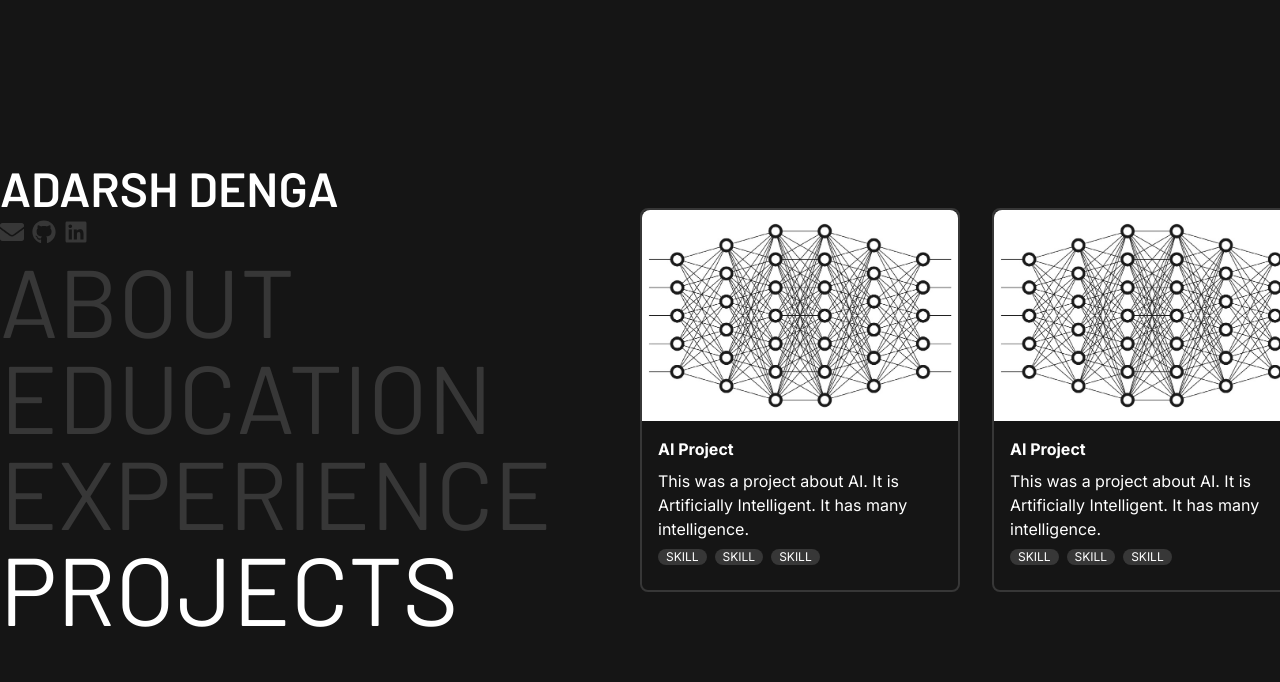
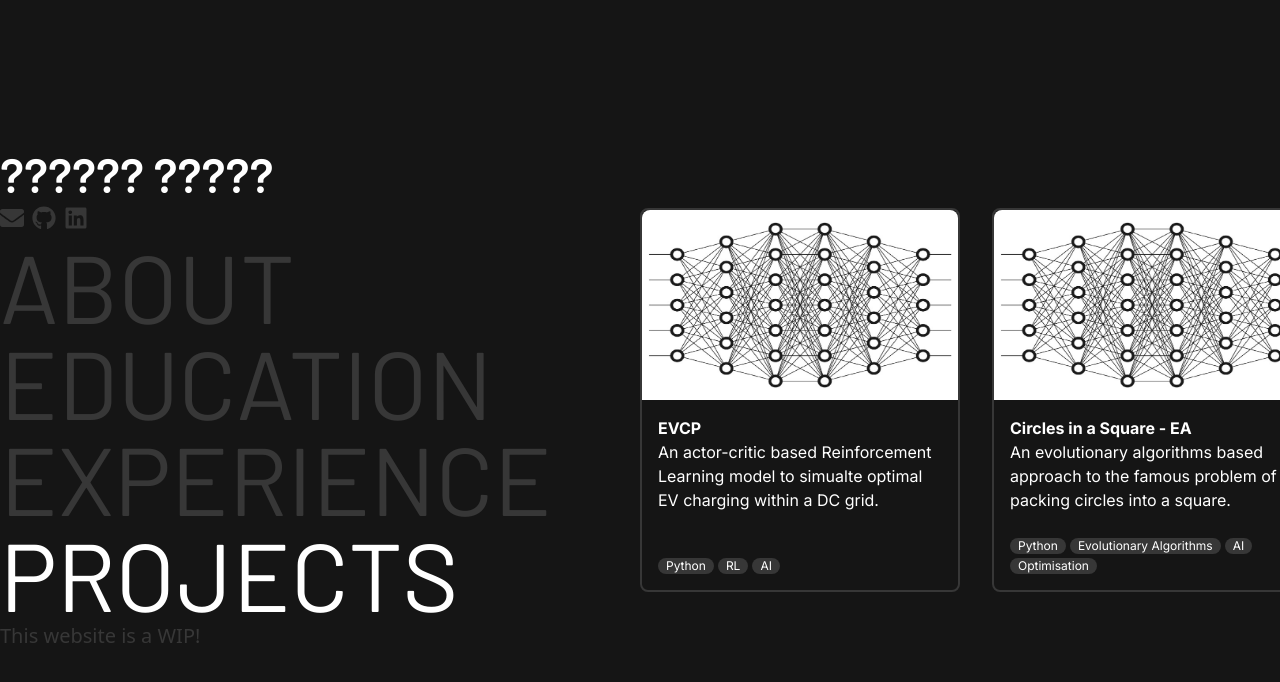
Before and after one commit to adarshdenga/addie-portfolio, a React (Vite) app: page / in a window 1280 px wide. Both pictures are taken after a click on the element "PROJECTS". Shown: the top 682 px of the page. Built offline with nearby package versions, Linux system fonts and the light colour scheme.

Commit message:
Filled in some of the projects, tweaked the design of the project cards, clarified that this website is a WIP

```diff
--- a/src/components/Nav.tsx
+++ b/src/components/Nav.tsx
@@ -6,6 +6,7 @@ export default function Nav() {
     <div className="w-full md:w-1/2 lg:w-1/2 justify-center flex flex-col">
       <Socials />
       <Sections />
+      <p className="text-gray text-xl">This website is a WIP!</p>
     </div>
   );
 }
--- a/src/components/Projects.tsx
+++ b/src/components/Projects.tsx
@@ -2,69 +2,56 @@ import { useState } from "react";
 import network from "../assets/projectimages/network.png";
 
 export default function Projects() {
+
   const projects = [
     {
-      name: "AI Project",
-      skills: ["SKILL", "SKILL", "SKILL"],
+      name: "EVCP",
+      skills: ["Python", "RL", "AI"],
       image: network,
       about:
-        "This was a project about AI. It is Artificially Intelligent. It has many intelligence.",
+        "An actor-critic based Reinforcement Learning model to simualte optimal EV charging within a DC grid.",
     },
     {
-      name: "AI Project",
-      skills: ["SKILL", "SKILL", "SKILL"],
+      name: "Circles in a Square - EA",
+      skills: ["Python", "Evolutionary Algorithms", "AI", "Optimisation"],
       image: network,
       about:
-        "This was a project about AI. It is Artificially Intelligent. It has many intelligence.",
+        "An evolutionary algorithms based approach to the famous problem of packing circles into a square.",
     },
     {
-      name: "AI Project",
-      skills: ["SKILL", "SKILL", "SKILL"],
+      name: "Travelling Salesperson Problem - EA",
+      skills: ["Python", "Evolutionary Algorithms", "AI", "Optimisation"],
       image: network,
       about:
-        "This was a project about AI. It is Artificially Intelligent. It has many intelligence.",
+        "An evolutionary algorithms based approach to the famous Travelling Salesperson Problem.",
     },
     {
-      name: "AI Project",
-      skills: ["SKILL", "SKILL", "SKILL"],
+      name: "Sociable",
+      skills: ["Unity", "C#", "Python", "VR", "Serious Games"],
       image: network,
       about:
-        "This was a project about AI. It is Artificially Intelligent. It has many intelligence.",
+        "A  VR Exposure Therapy game for the purpose of combating social anxiety and its symptoms.",
     },
     {
-      name: "AI Project",
-      skills: ["SKILL", "SKILL", "SKILL"],
+      name: "AAPFL",
+      skills: ["Java", "Haskell", "Compiler Construction"],
       image: network,
       about:
-        "This was a project about AI. It is Artificially Intelligent. It has many intelligence.",
+        "A new programming language that is a syntactic mix of JavaScript and Python, with a compiler that produces Sprockell instructions.",
     },
     {
-      name: "AI Project",
-      skills: ["SKILL", "SKILL", "SKILL"],
+      name: "Cube Area Projection",
+      skills: ["Python", "Mathematics", "Convex Hull", "Roation Matrices"],
       image: network,
       about:
-        "This was a project about AI. It is Artificially Intelligent. It has many intelligence.",
+        "A fun math project which investigates the projected area of a cube in 2D space.",
     },
     {
-      name: "AI Project",
-      skills: ["SKILL", "SKILL", "SKILL"],
+      name: "This Website!",
+      skills: ["React", "Node", "TypeScript", "HTML", "CSS", "Tailwind"],
       image: network,
       about:
-        "This was a project about AI. It is Artificially Intelligent. It has many intelligence.",
-    },
-    {
-      name: "AI Project",
-      skills: ["SKILL", "SKILL", "SKILL"],
-      image: network,
-      about:
-        "This was a project about AI. It is Artificially Intelligent. It has many intelligence.",
-    },
-    {
-      name: "AI Project",
-      skills: ["SKILL", "SKILL", "SKILL"],
-      image: network,
-      about:
-        "This was a project about AI. It is Artificially Intelligent. It has many intelligence.",
+        "A true passion project which put me through my web development paces!",
     },
     {
       name: "AI Project",
@@ -74,6 +61,9 @@ export default function Projects() {
         "This was a project about AI. It is Artificially Intelligent. It has many intelligence.",
     },
   ];
+
+  const count = projects.length
+  const maxp = (count - 1) / count * 100;
 
   const track = document.getElementById("track")!;
 
@@ -95,7 +85,7 @@ export default function Projects() {
     let nextPercentageUnconstrained = lastPercentage + percentage;
     let nextPercentage = Math.max(
       Math.min(nextPercentageUnconstrained, 0),
-      -90
+      -maxp
     );
 
     setPercentage(nextPercentage);
@@ -131,14 +121,16 @@ export default function Projects() {
         {projects.map((project) => (
           <div className="w-80 h-96 flex flex-col border-2 border-solid border-gray rounded-lg font-inter">
             <img
-              className="rounded-t-lg"
+              className="rounded-t-lg h-1/2"
               src={project.image}
               draggable="false"
             ></img>
-            <div className="flex flex-col p-4 gap-2">
-              <p className="font-bold">{project.name}</p>
-              <p>{project.about}</p>
-              <div className="flex flex-wrap gap-2 text-xs">
+            <div className="flex flex-col h-1/2 p-4 justify-between">
+              <div>
+                <p className="font-bold">{project.name}</p>
+                <p>{project.about}</p>
+              </div>
+              <div className="flex flex-wrap gap-1 text-xs bottom-0">
                 {project.skills.map((skill) => (
                   <div className="bg-gray rounded-full px-2 text-white">
                     {skill}
--- a/src/components/Socials.tsx
+++ b/src/components/Socials.tsx
@@ -6,16 +6,15 @@ export default function Socials() {
   return (
     <>
       <div className="text-white text-2xl md:text-5xl lg:text-5xl font-barlow font-semibold text-center md:text-left lg:text-left mb-2">
-        ADARSH DENGA
+        ?????? ?????
       </div>
-      <div className="flex flex-row w-full text-gray text-xl md:text-2xl lg:text-2xl mb-2 justify-center md:justify-normal lg:justify-normal ">
+      <div className="flex flex-row w-full text-gray text-xl md:text-2xl lg:text-2xl mb-2 justify-center md:justify-normal lg:justify-normal gap-2">
         <a href="mailto:adarshdenga@gmail.com">
           <FaEnvelope />
         </a>
         <a
           href="https://github.com/adarshdenga"
           target="_blank"
-          className="mx-2"
         >
           <FaGithub />
         </a>
--- a/src/index.css
+++ b/src/index.css
@@ -26,5 +26,5 @@
 
 .transparent-text{
   color: #000;
-  color: rgba(0, 0, 0, 0.0)
+  color: rgba(0, 0, 0, 0.0);
 }
--- a/tailwind.config.js
+++ b/tailwind.config.js
@@ -27,8 +27,6 @@ export default {
       'white': '#FFFFFF',
       'gray': '#373737',
       'lightgray': "#ababab",
-      'blue': '#b6dbfc',
-      'green': '#03fc17',
     }
   },
   plugins: [
```
